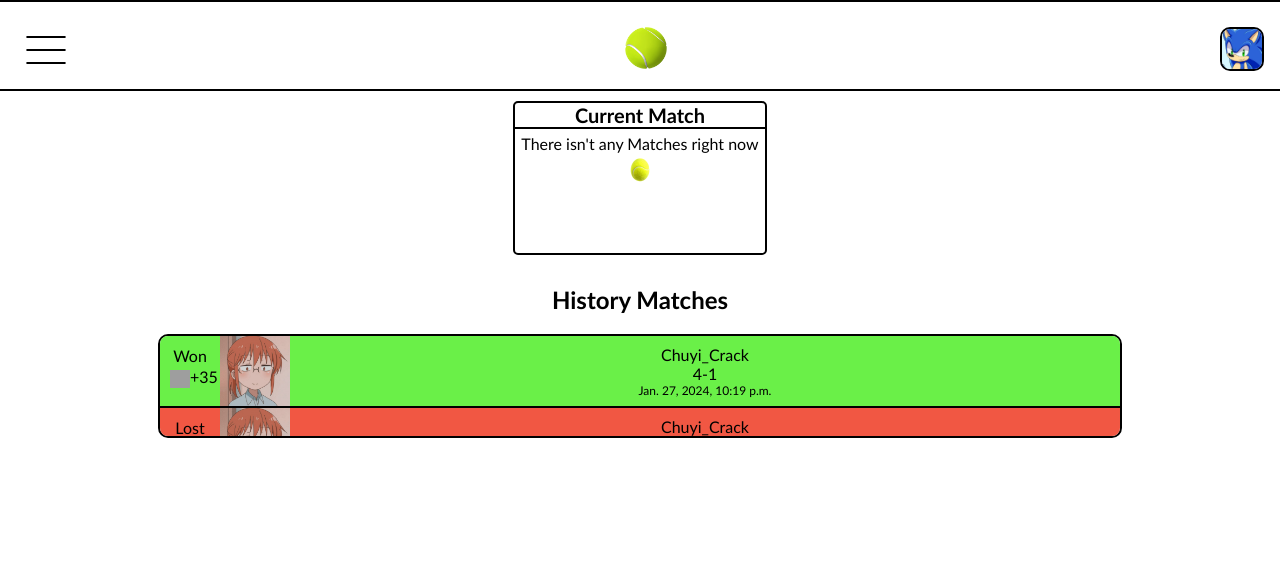
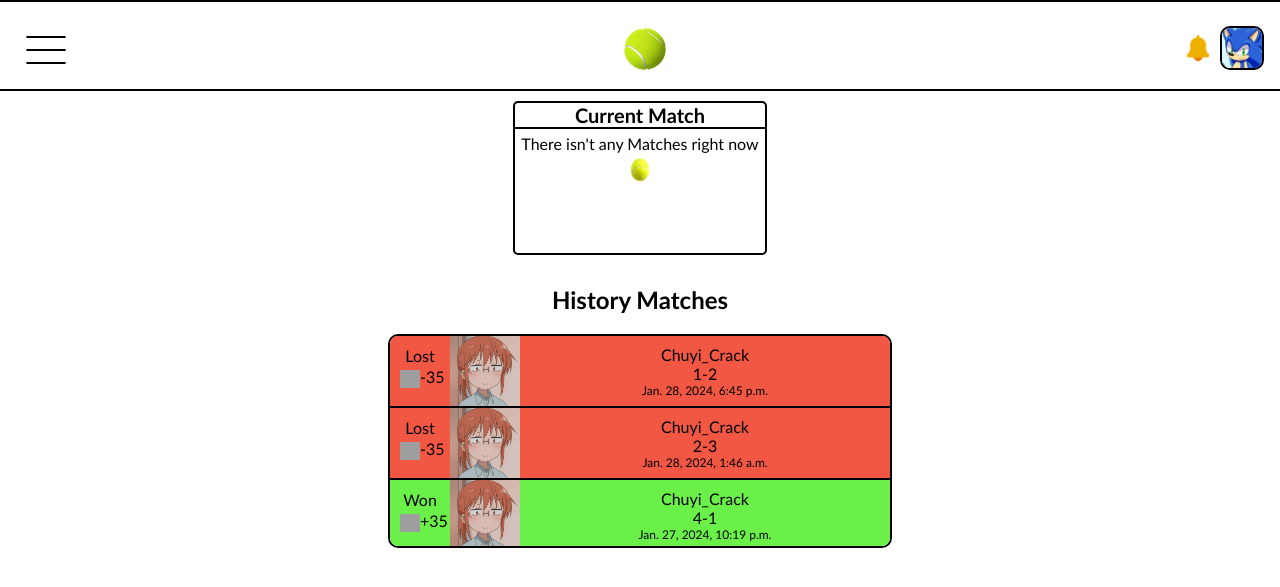
Before and after one commit to ChuyiCrack/Padel, a Django app: page /history_matches/ in a window 1280 px wide. Shown: the top 587 px of the page. Run offline with Django 5.2, Linux system fonts and the light colour scheme; a user stored in the database is signed in; data comes from the database, SQL or seed files in the repository; both versions use the stored data as it was after the commit; grey boxes are pictures that could not be loaded.

Commit message:
Add icons to the navbar and the notifications icon

```diff
--- a/app1/static/history.css
+++ b/app1/static/history.css
@@ -169,7 +169,7 @@ form .button_container{
 .box_matches{
     border-radius: 10px;
     width: 75%;
-    height: 100px;
+    height: 210px;
     border: 2px solid #000;
     margin: auto;
     margin-top: 20px;
@@ -236,3 +236,9 @@ form .button_container{
 
 
 }
+
+@media only screen and (min-width: 700px) {
+    .box_matches{
+        width: 500px;
+    }
+}
--- a/app1/static/navbar.css
+++ b/app1/static/navbar.css
@@ -9,6 +9,7 @@ nav{
     padding: 10px 0;
     display: flex;
     justify-content: space-between;
+    align-items: center;
 }
 
 .button_option{
@@ -27,13 +28,28 @@ nav{
     color: #000;
     padding-top: 10px;
     padding-bottom: 10px;
-    padding-right: 150px;
+    width: 250px;
     display: block;
     text-decoration: none;
     border-bottom: 2px solid #000;
     text-align: start;
     margin: 0;
     padding-left: 10px;
+}
+
+.a_content{
+    display: flex;
+    flex-direction: row;
+    width: 100%;
+}
+.content .option p{
+    margin: 0;
+}
+.content .option img{
+    width: 20px;
+    height: 20px;
+    margin: 0 0 0 10px;
+    margin-top: 3px;
 }
 
 .dropdown .content #last{
@@ -49,8 +65,9 @@ nav{
 
 .dropdown .content #last img{
     position: absolute;
-    left: 76px;
+    left: 72px;
     width: 22px;
+    margin-top: 2px;
 }
 
 .dropdown .content #title_content{
@@ -110,7 +127,6 @@ nav{
 .profile_a{
     text-decoration: none;
     margin-right: 20px;
-    margin-top: 15px;
 }
 .profile{
     width: 40px;
@@ -124,7 +140,25 @@ nav{
     border: 2px solid #000;
 }
 .logo{
-    margin-top:15px;
     width: 42px;
     height: 42px;
+    margin-left: 35px;
+    margin-top: 10px;
 }
+.profile_section{
+    display: flex;
+    flex-direction: row;
+    align-items: center;
+    height: fit-content;
+}
+
+
+.notifications img{
+    width: 30px;
+    margin-right: 7px;
+    margin-top: 5px;
+}
+
+.notifications{
+    display: flex;
+}
--- a/app1/templates/navbar.html
+++ b/app1/templates/navbar.html
@@ -20,8 +20,25 @@
                 <div id="title_content">
                     <p>Options</p>
                 </div>
-                <a href="{% url 'search_match' %}">Search Matches</a>
-                <a href="{% url 'history_matches' %}">History Matches</a>
+
+                <a class="option" href="{% url 'history_matches' %}">
+                    <div class="a_content">
+                        <p>History Matches</p>
+                        <img src="../../media/all_stuff/hisotry.png" alt="">
+                    </div>
+                </a>
+                <a class="option" href="{% url 'search_match' %}">
+                    <div class="a_content">
+                        <p>Search Matches</p>
+                        <img src="../../media/all_stuff/magnifying_glass.png" alt="">
+                    </div>
+                </a>
+                <a class="option" href="{% url 'regions' %}">
+                    <div class="a_content">
+                        <p>Create Match</p>
+                        <img src="../../media/all_stuff/Create.png" alt="">
+                    </div>
+                </a>
                 <a id="last" href="{% url 'logout' %}">
                     <img src="../../media/all_stuff/X_icon.png" alt="">
                     <p>Log-out</p>
@@ -32,11 +49,18 @@
         <a href="{% url 'index' %}">
             <img class="logo" src="../../media/all_stuff/Tennis_Ball_PNG_Clip_Art-1352(1).png" alt="">
         </a>
-        <a class="profile_a" href="{% url 'profile' account.id %}">
-            <div class="profile">
-                <img src="{{account.profile_picture.url}}" alt="">
-            </div>
-        </a>
+
+        <div class="profile_section">
+            <a class="notifications" href="">
+                <img src="../../media/all_stuff/notification_bell.png" alt="">
+            </a>
+            <a class="profile_a" href="{% url 'profile' account.id %}">
+                <div class="profile">
+                    <img src="{{account.profile_picture.url}}" alt="">
+                </div>
+            </a>
+        </div>
+
     </nav>
 </body>
 </html>
--- a/app1/views.py
+++ b/app1/views.py
@@ -199,7 +199,7 @@ def history_matches(request):
     else:
         context['current']=None
 
-    match_completed=result.objects.filter((Q(target_match__Active=False)&(Q(target_match__Creator=account)|Q(target_match__Joined=account))))
+    match_completed=result.objects.filter((Q(target_match__Active=False)&(Q(target_match__Creator=account)|Q(target_match__Joined=account)))).order_by('-target_match__date_created')
     context['history_matches']=match_completed
 
 
```
Also changed, not shown: db.sqlite3, media/all_stuff/Create.png (added), media/all_stuff/hisotry.png (added), media/all_stuff/magnifying_glass.png (added), media/all_stuff/notification_bell.png (added).
